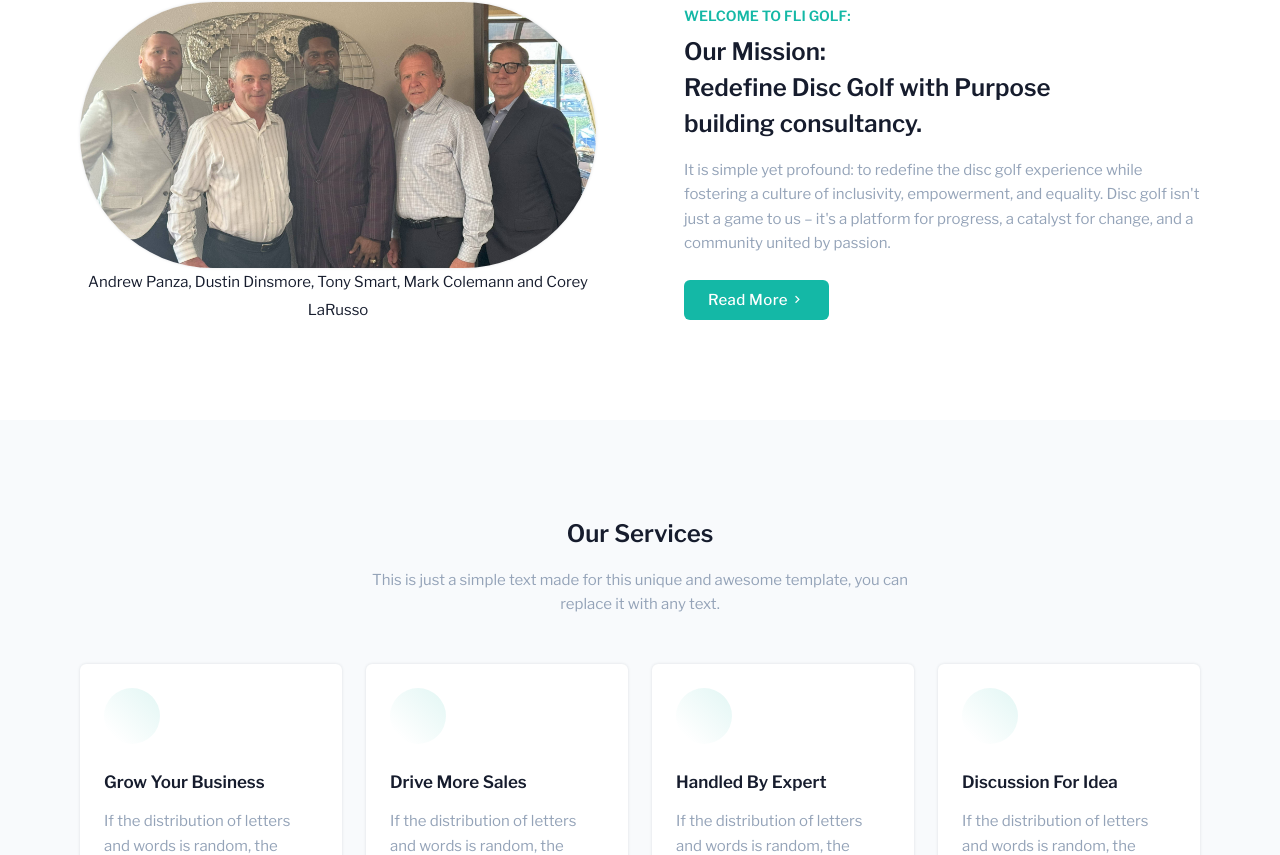
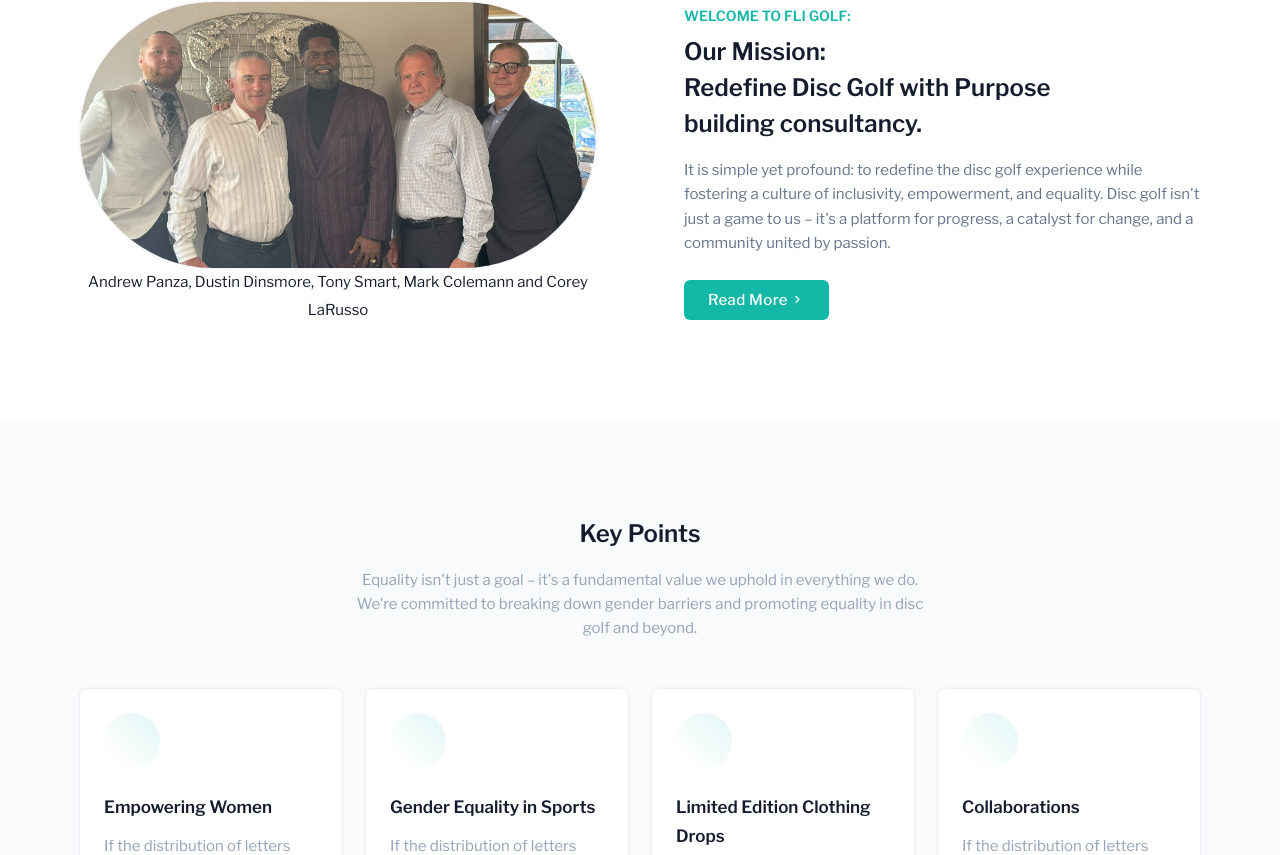
Before and after one commit to vtgoscar/Fli-Temp_Oscar, a SvelteKit app in the folder app/: page / in a window 1280 px wide. Shown: the part 1025-1880 px from the top of the page. Built offline with nearby package versions, Linux system fonts and the light colour scheme; some icons are missing.

Commit message:
More updates

```diff
--- a/app/src/components/about.svelte
+++ b/app/src/components/about.svelte
@@ -20,7 +20,7 @@
                     <h6 class="text-teal-500 text-sm font-semibold uppercase mb-2">Welcome to FLI Golf:</h6>
                     <h3 class="font-semibold text-2xl leading-normal mb-4">Our Mission: <br/> Redefine Disc Golf with Purpose <br/> building consultancy.</h3>
 
-                    <p class="text-slate-400 max-w-xl mb-6">It is simple yet profound: to redefine the disc golf experience while fostering a culture of inclusivity, empowerment, and equality. Disc golf isn't just a game to us – it's a platform for progress, a catalyst for change, and a community united by passion.</p>
+                    <p class="text-slate-500 max-w-xl mb-6">It is simple yet profound: to redefine the disc golf experience while fostering a culture of inclusivity, empowerment, and equality. Disc golf isn't just a game to us – it's a platform for progress, a catalyst for change, and a community united by passion.</p>
 
                     <a href="/" class="h-10 px-6 tracking-wide inline-flex items-center justify-center font-medium rounded-md bg-teal-500 text-white">Read More <i class="mdi mdi-chevron-right align-middle ms-0.5"></i></a>
                 </div>
--- a/app/src/components/navbar.svelte
+++ b/app/src/components/navbar.svelte
@@ -78,7 +78,7 @@
                             <a class="nav-link about" href="#about" on:click={handleAnchorClick} smooth={true} duration={1000} activeClass='active' spy={true}>About</a>
                         </li>
                         <li class="nav-item ms-0">
-                            <a class="nav-link services" href="#services" on:click={handleAnchorClick} smooth={true} duration={1000} activeClass='active' spy={true}>Services</a>
+                            <a class="nav-link services" href="#services" on:click={handleAnchorClick} smooth={true} duration={1000} activeClass='active' spy={true}>Key Points</a>
                         </li>
                         <li class="nav-item ms-0">
                             <a class="nav-link review" href="#review" on:click={handleAnchorClick} smooth={true} duration={1000} activeClass='active' spy={true}>Testimonial</a>
--- a/app/src/components/services.svelte
+++ b/app/src/components/services.svelte
@@ -3,22 +3,22 @@
     const servicesData = [
         {
             icon:TrendingUpIcon,
-            title:'Grow Your Business',
+            title:'Empowering Women',
             desc:'If the distribution of letters and words is random, the reader will not be distracted from making.'
         },
         {
             icon:DollarSignIcon,
-            title:'Drive More Sales',
+            title:'Gender Equality in Sports',
             desc:'If the distribution of letters and words is random, the reader will not be distracted from making.'
         },
         {
             icon:CompassIcon,
-            title:'Handled By Expert',
+            title:'Limited Edition Clothing Drops',
             desc:'If the distribution of letters and words is random, the reader will not be distracted from making.'
         },
         {
             icon:CommandIcon,
-            title:'Discussion For Idea',
+            title:'Collaborations',
             desc:'If the distribution of letters and words is random, the reader will not be distracted from making.'
         },
         {
@@ -47,9 +47,9 @@
 <section class="relative md:py-24 py-16 bg-slate-50 dark:bg-slate-800" id="services">
     <div class="container relative">
         <div class="grid grid-cols-1 pb-6 text-center">
-            <h3 class="font-semibold text-2xl leading-normal mb-4">Our Services</h3>
+            <h3 class="font-semibold text-2xl leading-normal mb-4">Key Points</h3>
 
-            <p class="text-slate-400 max-w-xl mx-auto">This is just a simple text made for this unique and awesome template, you can replace it with any text.</p>
+            <p class="text-slate-400 max-w-xl mx-auto">Equality isn't just a goal – it's a fundamental value we uphold in everything we do. We're committed to breaking down gender barriers and promoting equality in disc golf and beyond.</p>
         </div>
 
         <div class="grid lg:grid-cols-4 md:grid-cols-2 sm:grid-cols-2 grid-cols-1 gap-6 mt-6">
```
